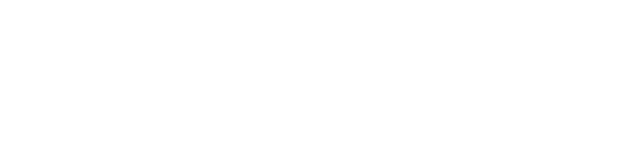
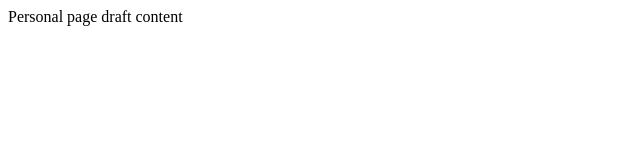
Before and after one commit to FilipBolt/FilipBolt.github.io, a plain HTML site: page index.html in a window 1280 px wide. Shown: the whole page, without its empty margins (0-640 px from the left). Drawn offline with Linux system fonts and the light colour scheme.

Commit message:
Update index.html

```diff
--- a/index.html
+++ b/index.html
@@ -10,5 +10,10 @@
 
   gtag('config', 'UA-173163999-1');
 </script>
+  <title> Filip Boltuzic personal page</title>
 </head>
+
+<body>
+ Personal page draft content
+</body>
 </html>
```
